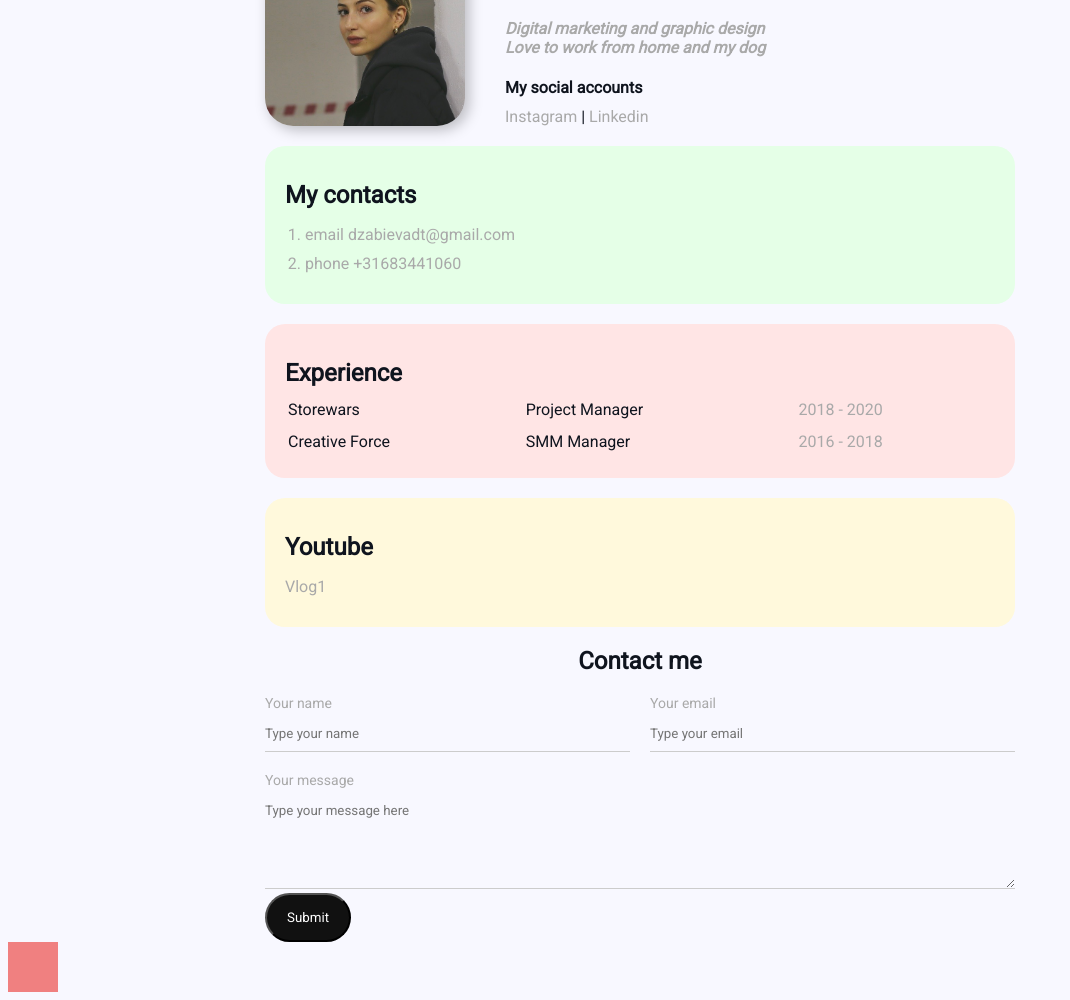
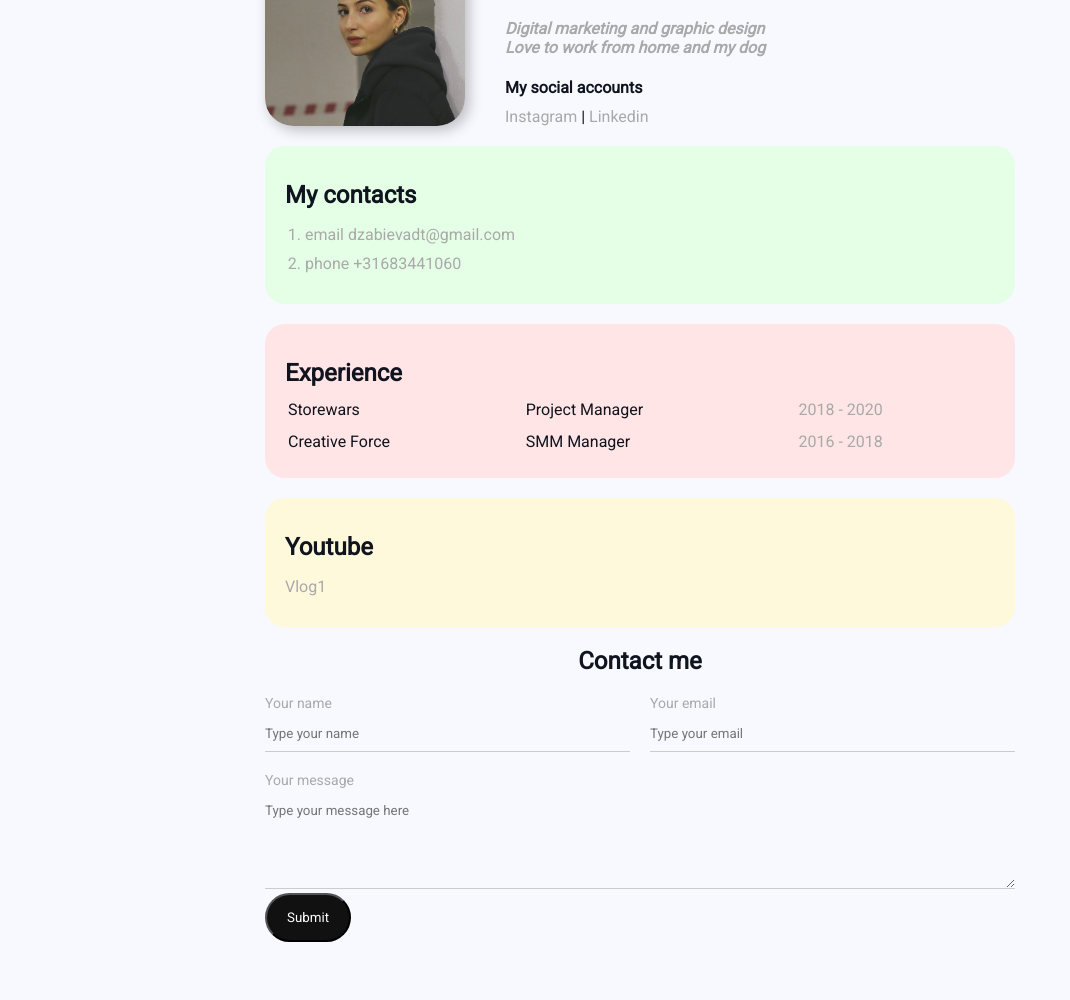
Before and after one commit to dzerassadz/cv, a plain HTML site: page index.html in a window 1280 px wide. Shown: the part 100-1100 px from the top of the page, without its empty margins (0-1070 px from the left). After the commit the page ends 1050 px from the top, so only its background shows below. Drawn offline with Linux system fonts and the light colour scheme.

```diff
--- a/index.html
+++ b/index.html
@@ -93,8 +93,7 @@
 </div>
 </div>
 
-<div class="position">
-    <div class="box"></div>
-</div>
+
+
 </body>
 </html>
--- a/style.css
+++ b/style.css
@@ -170,10 +170,3 @@
 }
 
 /* position */
-
-
-.box {
-    width: 50px;
-    height: 50px;
-    background: lightcoral;
-}
```
